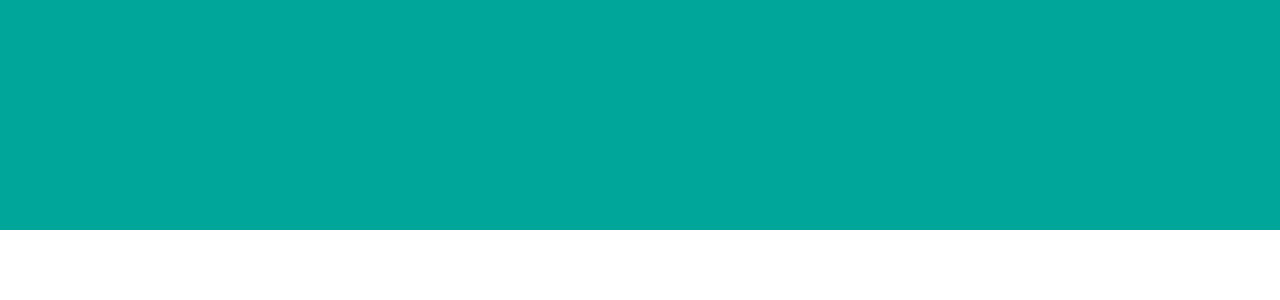
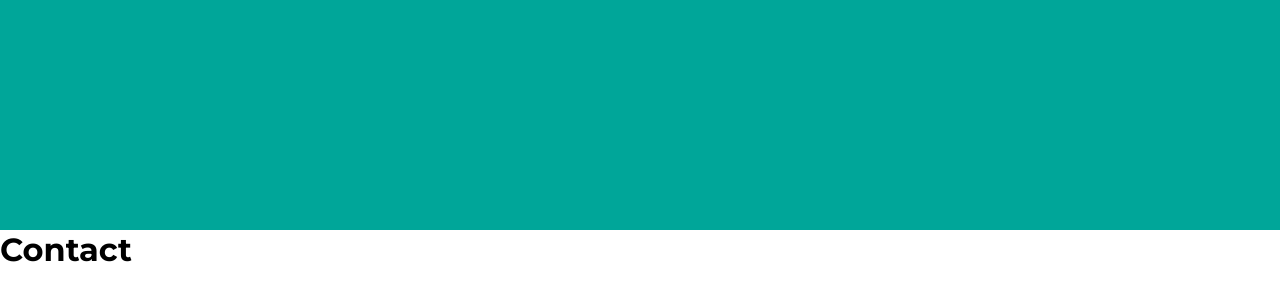
Before and after one commit to fabriciocunhauk/Projeto-chacara-colonia-malhada, a React (Create React App) app: page / in a window 1280 px wide. Shown: the part 2266-2566 px from the top of the page. Before the commit the page ends 2496 px from the top, so only its background shows below. Built offline with nearby package versions, Linux system fonts and the light colour scheme.

Commit message:
Added contact section

```diff
--- a/src/App.js
+++ b/src/App.js
@@ -1,4 +1,5 @@
 import React, { useState } from 'react';
+import ContactSection from './components/contactSection.component/ContactSection';
 import Dropdown from './components/dropdown.component/Dropdown';
 import GalerySection from './components/galerySection.component/GalerySection';
 import Hero from './components/hero.component/Hero';
@@ -26,6 +27,7 @@ function App() {
       <Hero slides={SliderData} />
       <InfoSection {...InfoData} />
       <GalerySection />
+      <ContactSection />
     </>
   );
 }
--- /dev/null
+++ b/src/components/contactSection.component/ContactSection.jsx
@@ -0,0 +1,12 @@
+import React from 'react';
+import { ContactSectionContainer } from './contact-section.styles';
+
+const ContactSection = () => {
+    return (
+        <ContactSectionContainer id="contact-section">
+            <h1>Contact</h1>
+        </ContactSectionContainer>
+    )
+}
+
+export default ContactSection;
--- /dev/null
+++ b/src/components/contactSection.component/contact-section.styles.js
@@ -0,0 +1,6 @@
+import styled from 'styled-components';
+
+export const ContactSectionContainer = styled.div`
+    width: 100vw;
+    height: 100vh;
+`;
--- a/src/components/navbar.component/NavBar.jsx
+++ b/src/components/navbar.component/NavBar.jsx
@@ -2,7 +2,7 @@ import React from 'react';
 
 import { menuData } from '../../data/MenuData';
 
-import { Nav, Logo, MenuBars, NavMenu, NavBtn, NavMenuLinks } from './navbar-styled';
+import { Nav, Logo, MenuBars, NavMenu, NavBtn, NavMenuLinks } from './navbar-styles';
 import { Button } from '../button.component/Button';
 
 const NavBar = ({ toggle }) => {
```
Also changed, not shown: src/components/navbar.component/navbar-styles.js (renamed from src/components/navbar.component/navbar-styled.js), 1 other file (tests, documents, lock files or other folders).
